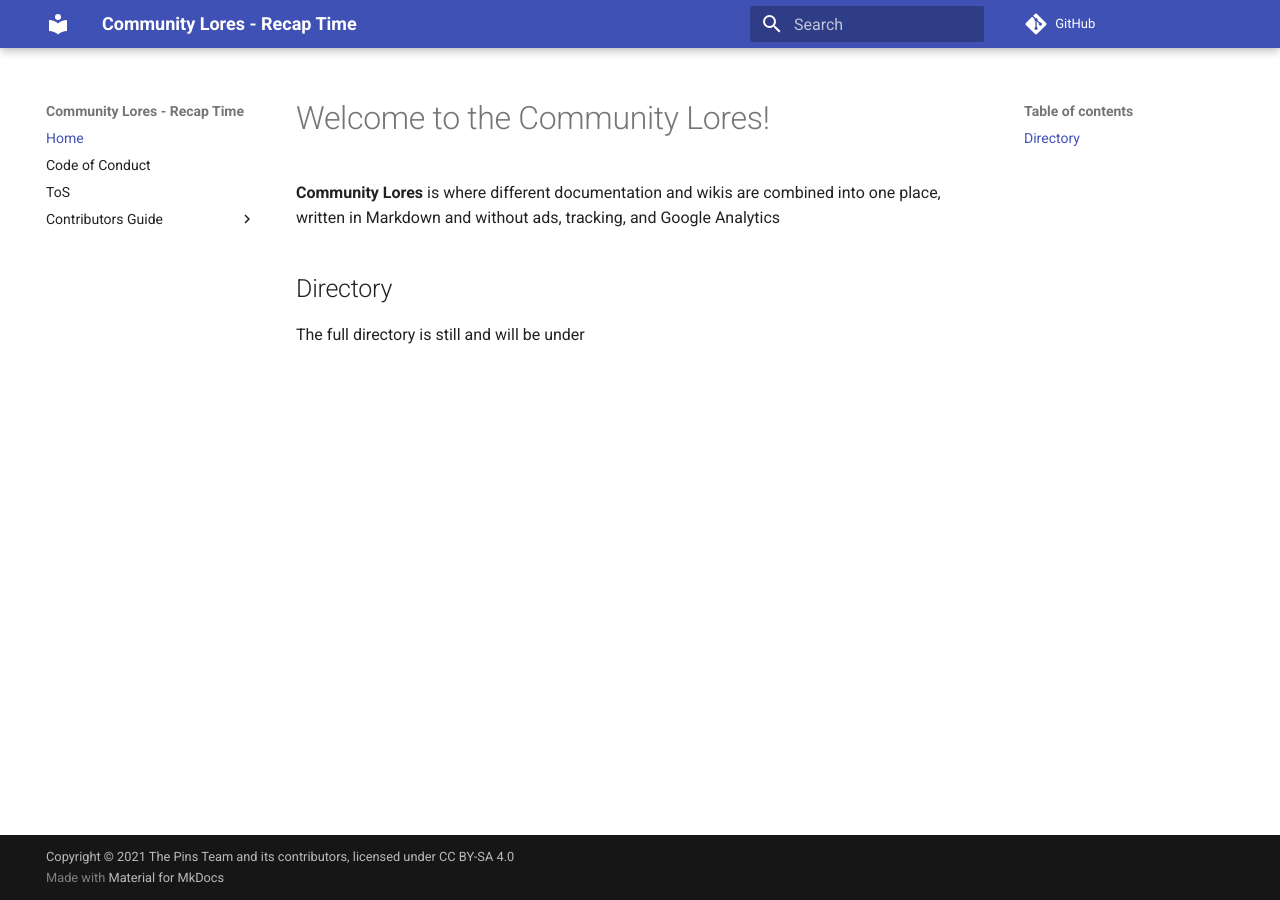
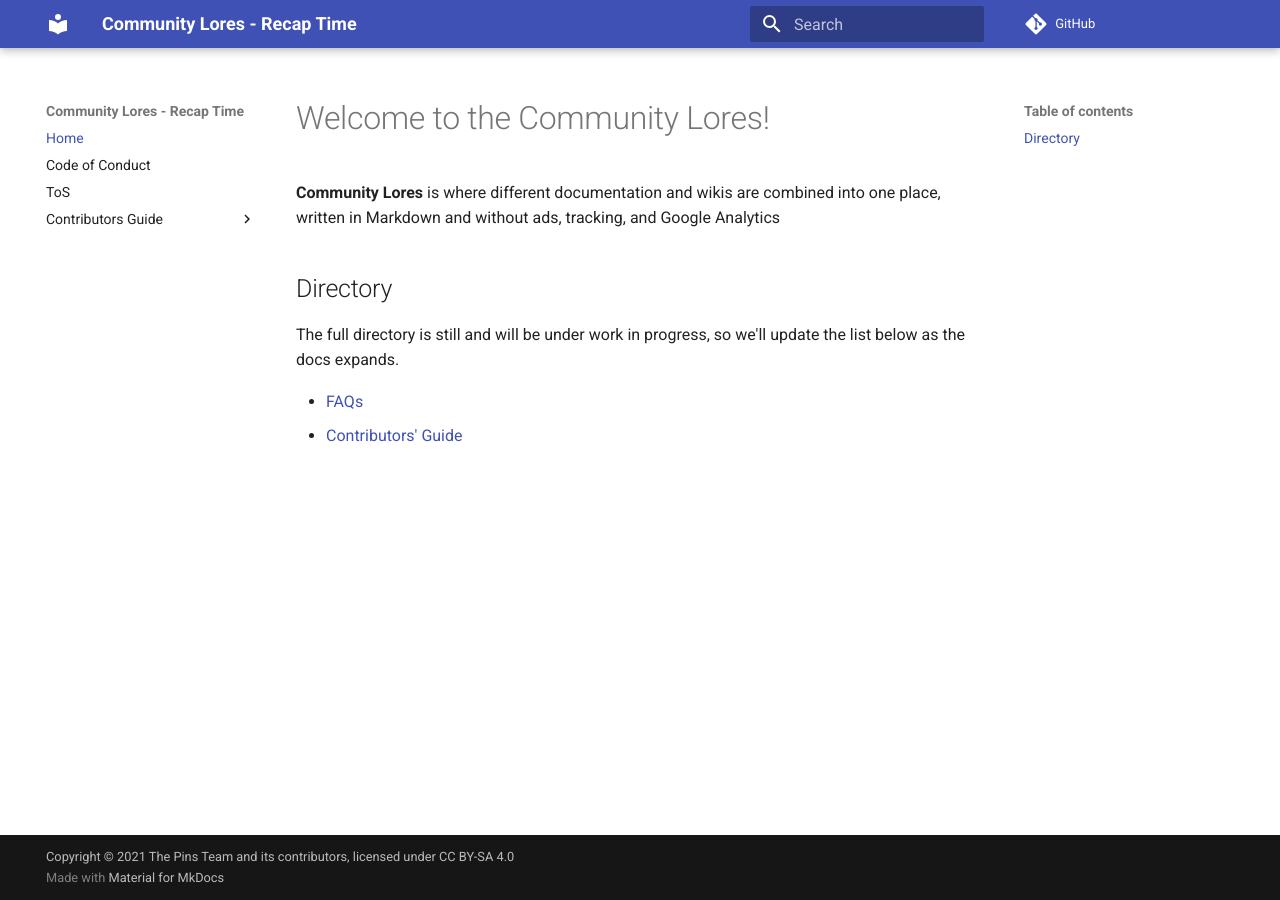
Before and after one commit to lorebooks-wiki/homepage, an MkDocs documentation site: the page built from docs/index.md, in a window 1280 px wide. Built offline with MkDocs 1.6.1 and Material for MkDocs 9.7.7, drawn with Linux system fonts in a browser that asks for light colours; comment, search, counter and statistics services are not loaded.

```diff
--- a/docs/index.md
+++ b/docs/index.md
@@ -5,4 +5,7 @@ one place, written in Markdown and without ads, tracking, and Google Analytics
 
 ## Directory
 
-The full directory is still and will be under
+The full directory is still and will be under work in progress, so we'll update the list below as the docs expands.
+
+* [FAQs](faqs)
+* [Contributors' Guide](controibutors-guide/index.md)
```
Also changed, not shown: netlify.toml.
